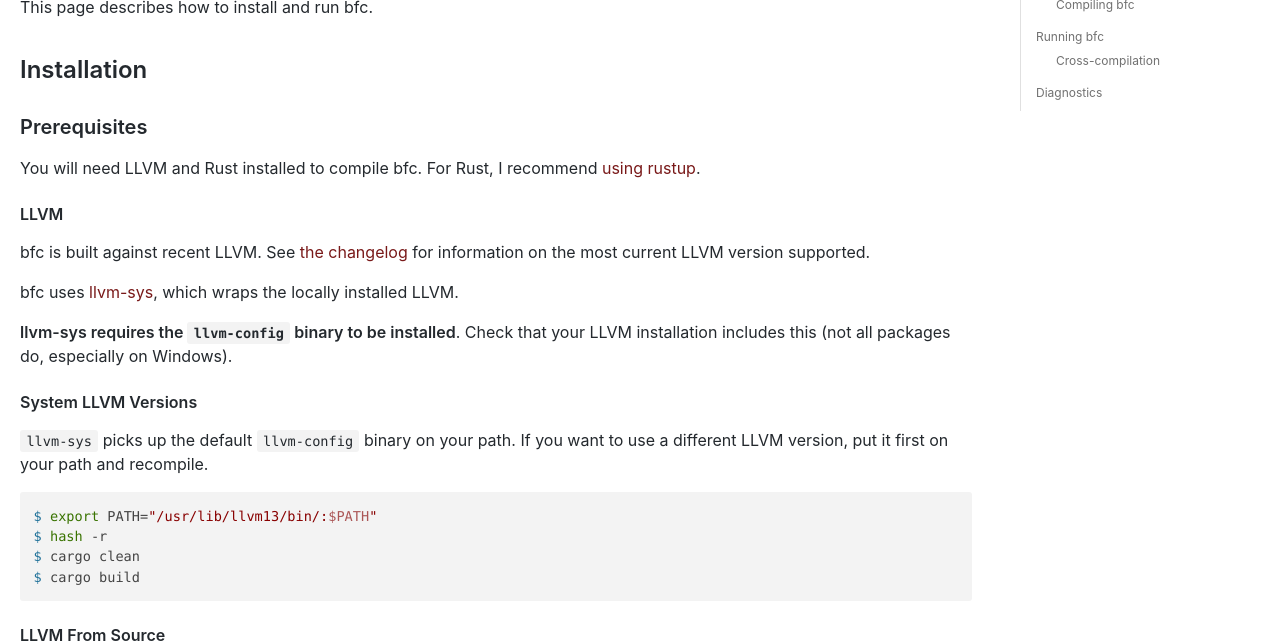
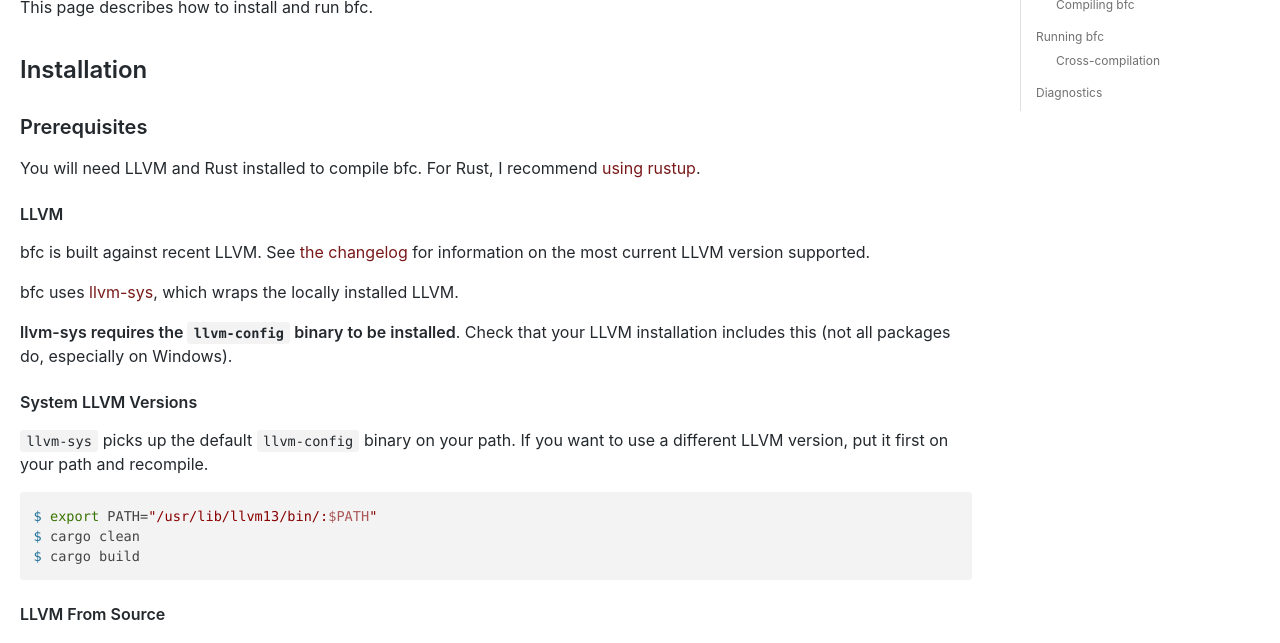
Before and after one commit to Wilfred/bfc, a plain HTML site: page docs/getting-started.html in a window 1280 px wide. Shown: the part 151-794 px from the top of the page. Drawn offline with nearby package versions, Linux system fonts and the light colour scheme.

Commit message:
Deploying to gh-pages from @ Wilfred/bfc@084c5fdac16b9bd70aa51468bcb3461321a27008 🚀

```diff
--- a/docs/getting-started.html
+++ b/docs/getting-started.html
@@ -16,7 +16,6 @@
 you want to use a different LLVM version, put it first on your path
 and recompile.</p>
 <pre><code class="hljs"><span class="hljs-meta">$</span><span class="bash"> <span class="hljs-built_in">export</span> PATH=<span class="hljs-string">"/usr/lib/llvm13/bin/:<span class="hljs-variable">$PATH</span>"</span></span>
-<span class="hljs-meta">$</span><span class="bash"> <span class="hljs-built_in">hash</span> -r</span>
 <span class="hljs-meta">$</span><span class="bash"> cargo clean</span>
 <span class="hljs-meta">$</span><span class="bash"> cargo build</span>
 </code></pre>
```
Also changed, not shown: docs/getting-started/index.html (+0 -1 lines).
